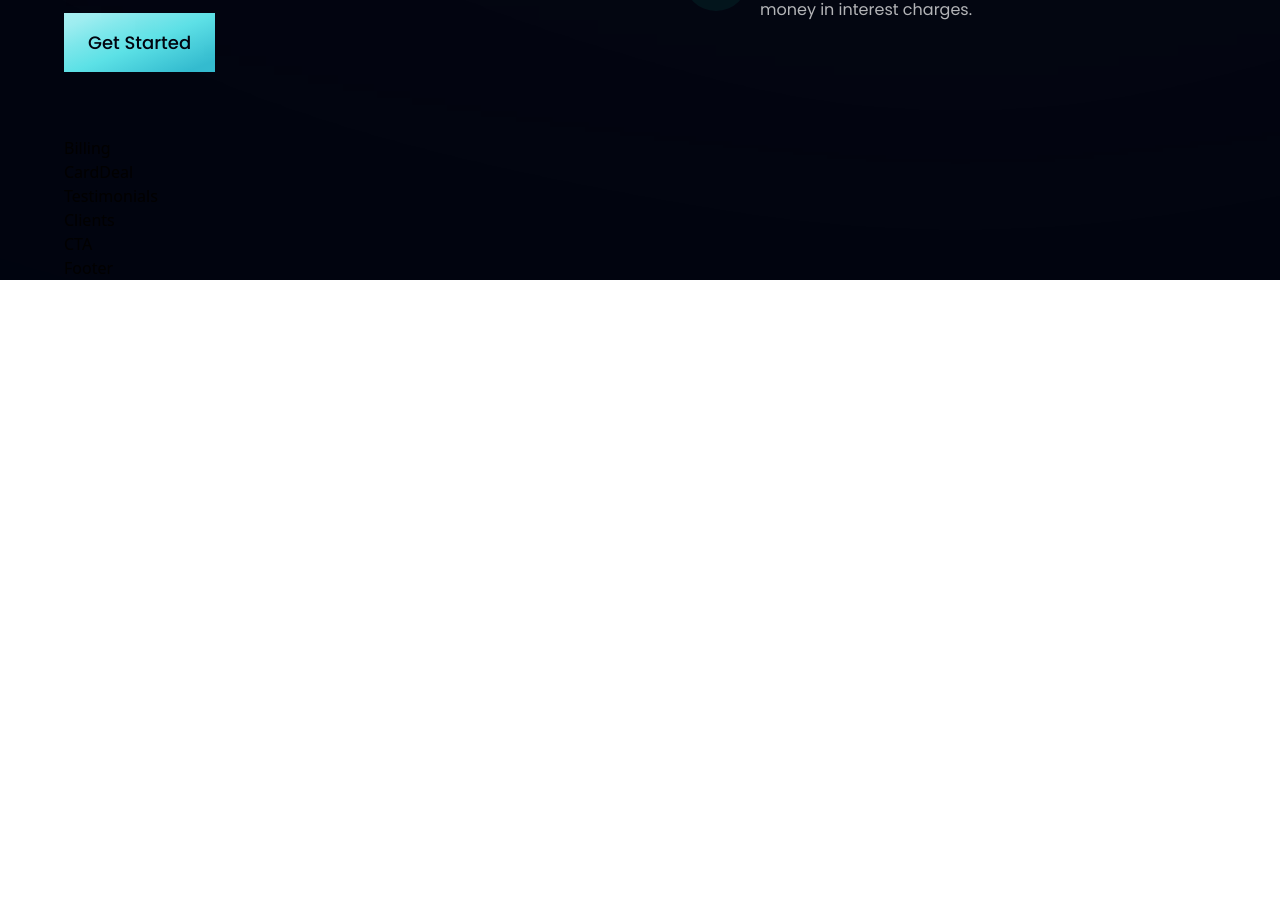
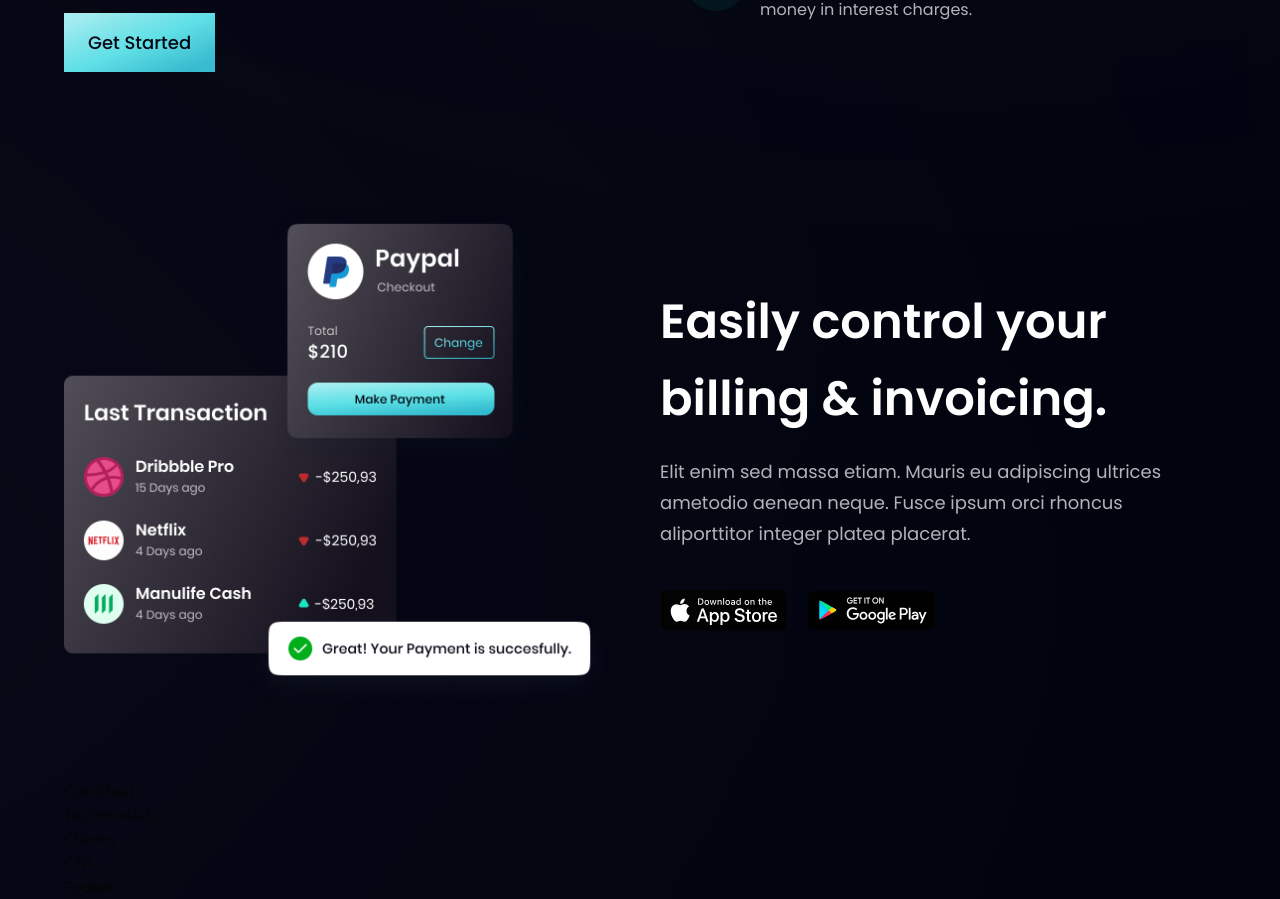
Before and after one commit to Pannu786/modern-website, a React (Vite) app in the folder modern-website/: page / in a window 1280 px wide. Shown: the part 1473-2372 px from the top of the page. Before the commit the page ends 1753 px from the top, so only its background shows below. Built offline with nearby package versions, Linux system fonts and the light colour scheme.

Commit message:
Billing cmp dne

```diff
--- a/modern-website/src/components/Billing.jsx
+++ b/modern-website/src/components/Billing.jsx
@@ -1,9 +1,41 @@
-import React from 'react'
+import { apple, bill, google } from '../assets';
+import styles, { layout } from '../style';
 
-const Billing = () => {
-  return (
-    <div>Billing</div>
-  )
-}
+const Billing = () => (
+  <section id='product' className={layout.sectionReverse}>
+    <div className={layout.sectionImgReverse}>
+      <img
+        src={bill}
+        alt='billing'
+        className='w-[100%] h-[100%] relative z-[5]'
+      />
+      <div className='absolute z-[3] -left-1/2 top-0 w-[50%] h-[50%] rounded-full white__gradient' />
+      <div className='absolute z-[0] -left-1/2 bottom-0 w-[50%] h-[50%] rounded-full pink__gradient' />
+    </div>
+    <div className={layout.sectionInfo}>
+      <h2 className={styles.heading2}>
+        {' '}
+        Easily control your <br className='sm:block hidden' /> billing &
+        invoicing.
+      </h2>
+      <p className={`${styles.paragraph} max-w-[470] mt-5`}>
+        Elit enim sed massa etiam. Mauris eu adipiscing ultrices ametodio aenean
+        neque. Fusce ipsum orci rhoncus aliporttitor integer platea placerat.
+      </p>
+      <div className='flex flex-row flex-wrap sm:mt-10 mt-6'>
+        <img
+          src={apple}
+          alt='apple_store'
+          className='w-[128px] h-[42px] object-contain mr-5 cursor-pointer'
+        />
+        <img
+          src={google}
+          alt='google_store'
+          className='w-[128px] h-[42px] object-contain cursor-pointer'
+        />
+      </div>
+    </div>
+  </section>
+);
 
-export default Billing
+export default Billing;
```
